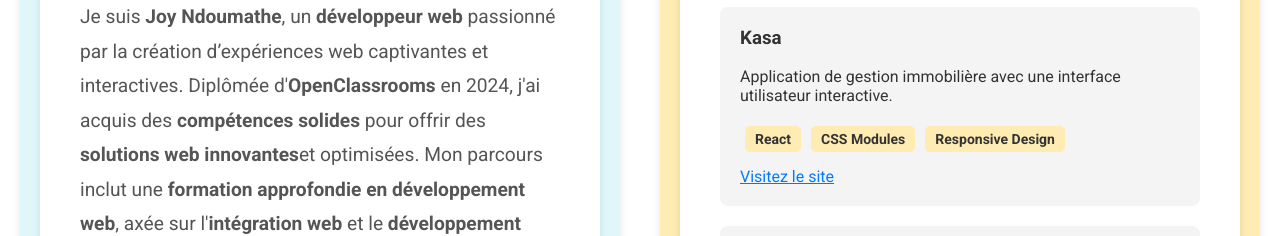
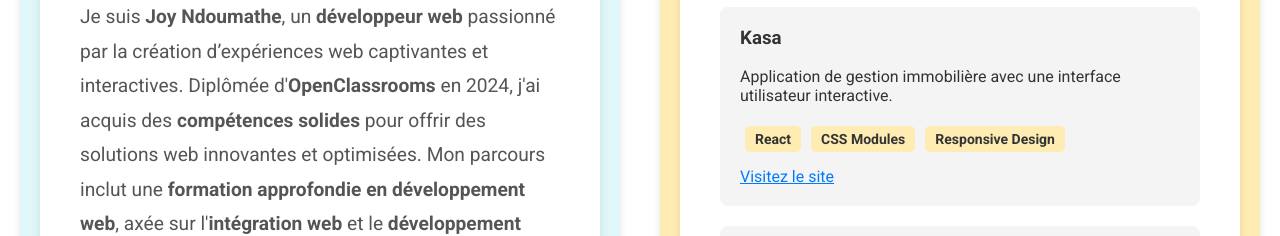
Before and after one commit to NJ4445/mon-portfolio, a React (Create React App) app: page / in a window 1280 px wide. Shown: the part 938-1174 px from the top of the page. Built offline with nearby package versions, Linux system fonts and the light colour scheme.

Commit message:
modif texte

```diff
--- a/src/components/About/About.jsx
+++ b/src/components/About/About.jsx
@@ -10,8 +10,8 @@ function About() {
       <p>
         Je suis <strong>Joy Ndoumathe</strong>, un <strong>développeur web</strong> passionné par la création
         d’expériences web captivantes et interactives. Diplômée d'<strong>OpenClassrooms</strong> en 2024,
-        j'ai acquis des <strong>compétences solides</strong> pour offrir des <strong>solutions web innovantes</strong>
-         et optimisées. Mon parcours inclut une <strong>formation approfondie en développement web</strong>, axée sur
+        j'ai acquis des <strong>compétences solides</strong> pour offrir des solutions web innovantes et optimisées.
+        Mon parcours inclut une <strong>formation approfondie en développement web</strong>, axée sur
         l'<strong>intégration web</strong> et le <strong>développement front-end</strong>.
       </p>
       <img src={aboutImage} alt="Description de l'image" className={styles.aboutImage} />
```
